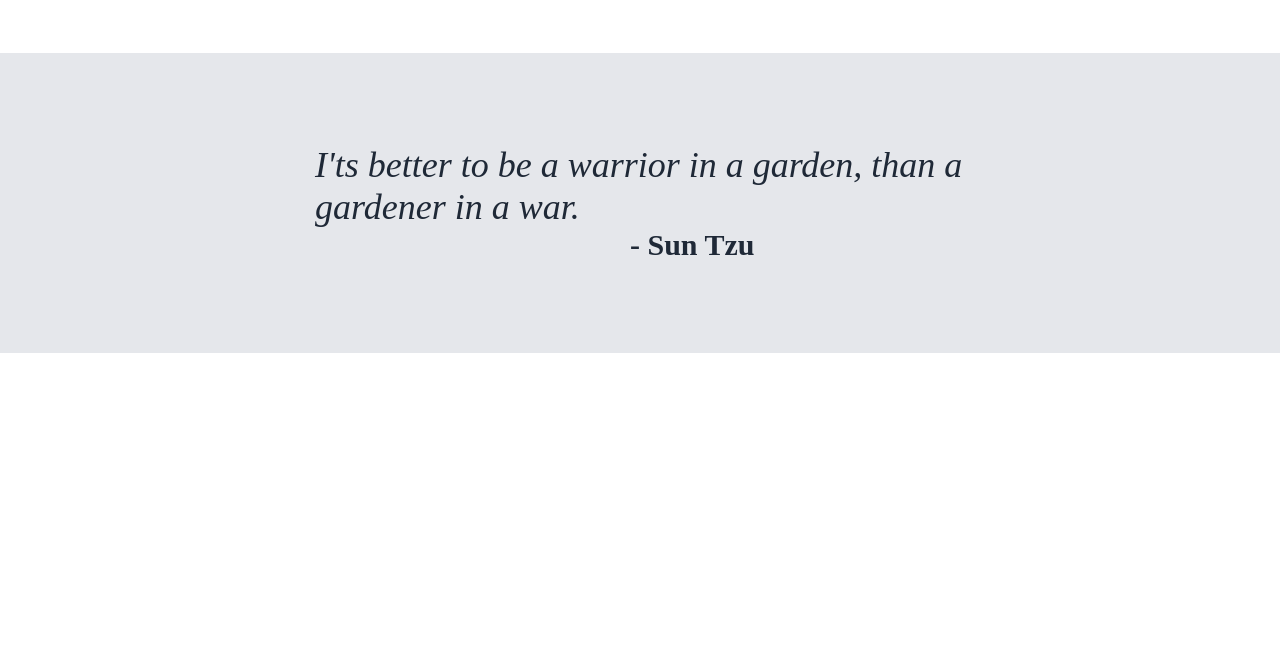
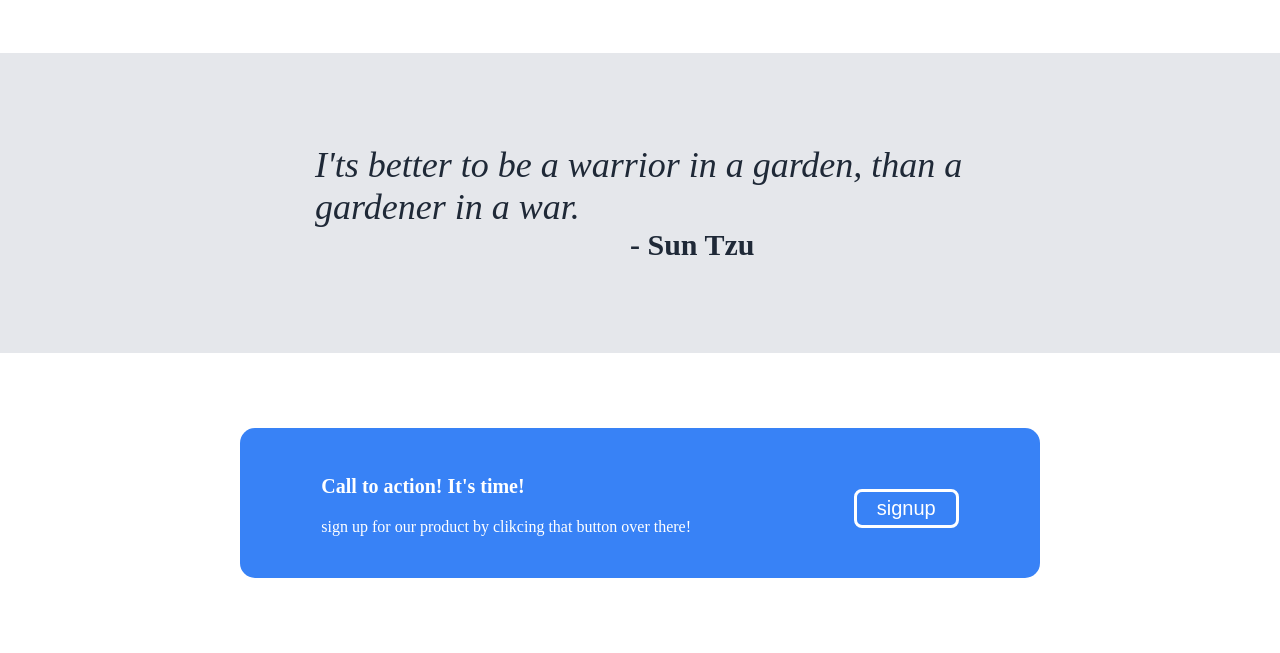
Before and after one commit to sezerh101/Landing-page, a plain HTML site: page index.html in a window 1280 px wide. Shown: the part 1074-1727 px from the top of the page. Before the commit the page ends 1427 px from the top, so only its background shows below. Drawn offline with Linux system fonts and the light colour scheme.

Commit message:
added signup section

```diff
--- a/index.html
+++ b/index.html
@@ -92,6 +92,30 @@
 
     </div>
 
+    <div class="fourth">
+
+        <div class="bluebox">
+             <div class="textbluebox">
+                 <div class="boxtextbig">
+                    <p>Call to action! It's time! </p>
+                 </div>
+
+                 <div class="boxtextsmall">
+                    <p>sign up for our product by clikcing that button over there!</p>
+                 </div>
+             </div>
+
+             <div class="signupbutton">
+                <button>signup</button>
+             </div>
+
+        </div>
+
+
+
+
+    </div>
+
 
 
 </body>
--- a/style.css
+++ b/style.css
@@ -131,3 +131,37 @@ img {
     width: 650px;
     font-weight: bold;
 }
+
+.fourth {
+    display: flex;
+    height: 300px;
+    justify-content: center;
+    align-items: center;
+}
+
+.bluebox {
+    height: 150px;
+    width: 800px;
+    background-color: #3882f6;
+    border-radius: 15px;
+    display: flex;
+    justify-content: space-around  ;
+    align-items: center;
+}
+
+
+.textbluebox {
+
+    margin: 0px;
+}
+
+.boxtextbig {
+    font-weight: bold;
+    font-size: 20px;
+    margin-bottom: 0px;
+}
+
+.signupbutton button {
+    background-color: #3882f6;
+    border:  solid  white;
+}
```
